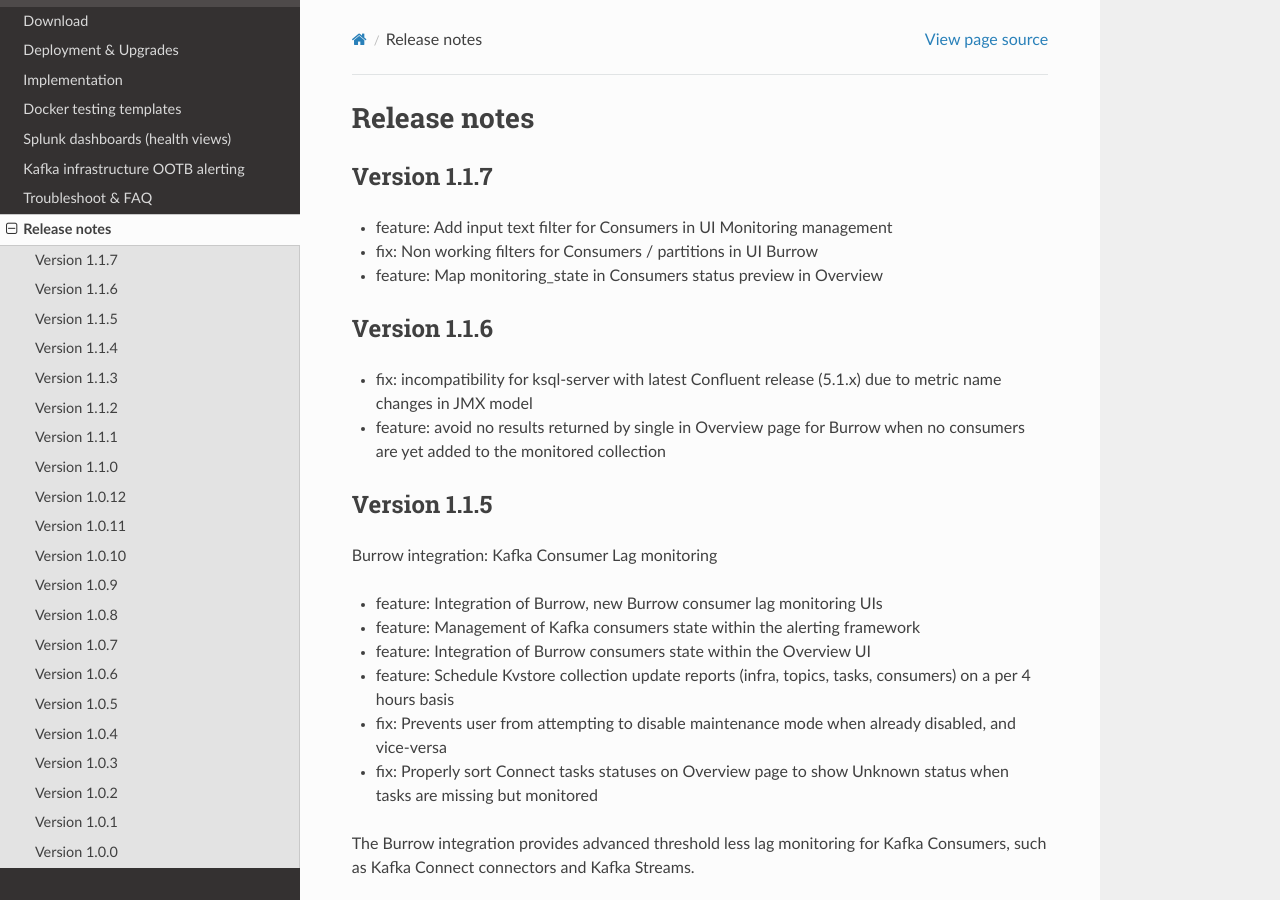
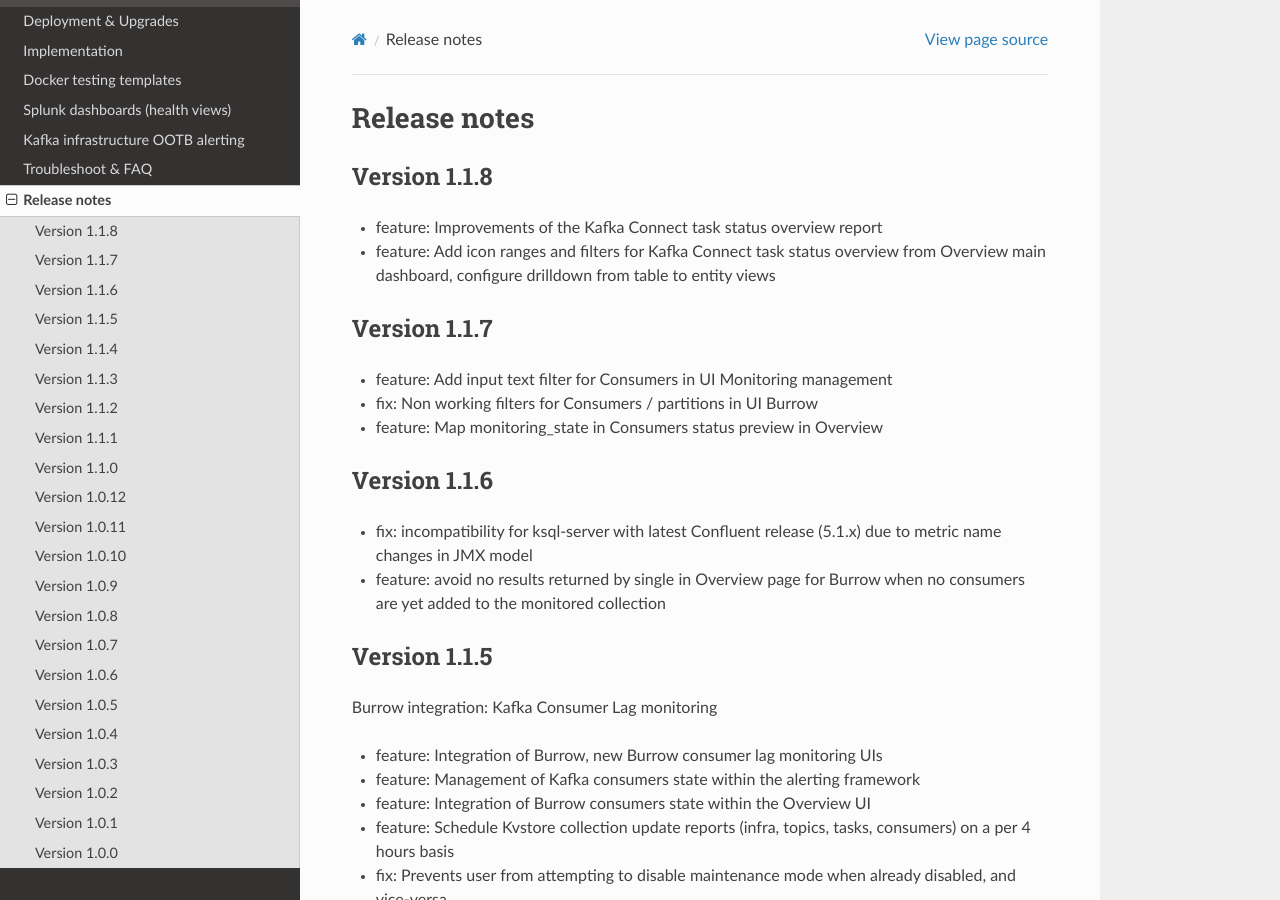
Before and after one commit to guilhemmarchand/telegraf-kafka, a Sphinx documentation site: the page built from docs/releasenotes.rst, in a window 1280 px wide and 900 px high. Built offline with Sphinx 7.4.7 and the Read the Docs theme 2.0.0, drawn with Linux system fonts in a browser that asks for light colours.

Commit message:
Version 1.1.8

```diff
--- a/docs/releasenotes.rst
+++ b/docs/releasenotes.rst
@@ -1,5 +1,11 @@
 Release notes
 #############
+
+Version 1.1.8
+=============
+
+- feature: Improvements of the Kafka Connect task status overview report
+- feature: Add icon ranges and filters for Kafka Connect task status overview from Overview main dashboard, configure drilldown from table to entity views
 
 Version 1.1.7
 =============
```
Also changed, not shown: telegraf-kafka/appserver/static/overview.js (+8 -0 lines), 5 other files.
